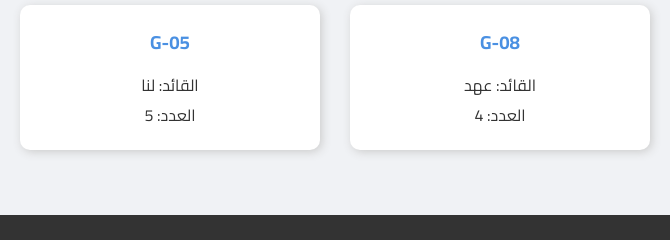
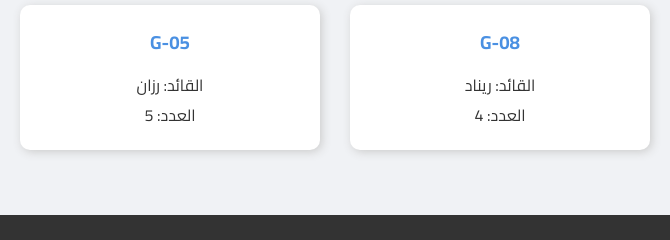
Before and after one commit to noramode121-dot/projecthtml, a plain HTML site: page teams.html in a window 1280 px wide. Shown: the part 296-536 px from the top of the page, 140-810 px from the left. Drawn offline with Linux system fonts and the light colour scheme.

Commit message:
Update teams.html

```diff
--- a/teams.html
+++ b/teams.html
@@ -40,13 +40,13 @@
             <!-- الكرت حق الفريق الثاني -->
             <div class="card team-card">
                 <h3>G-08 </h3>
-                <p>القائد: عهد</p>
+                <p>القائد: ريناد</p>
                 <p>العدد: 4</p>
             </div>
             <!-- الكرت حق الفريق الثالث -->
             <div class="card team-card">
                 <h3>G-05</h3>
-                <p>القائد: لنا</p>
+                <p>القائد: رزان</p>
                 <p>العدد: 5</p>
             </div>
         </div>
```
